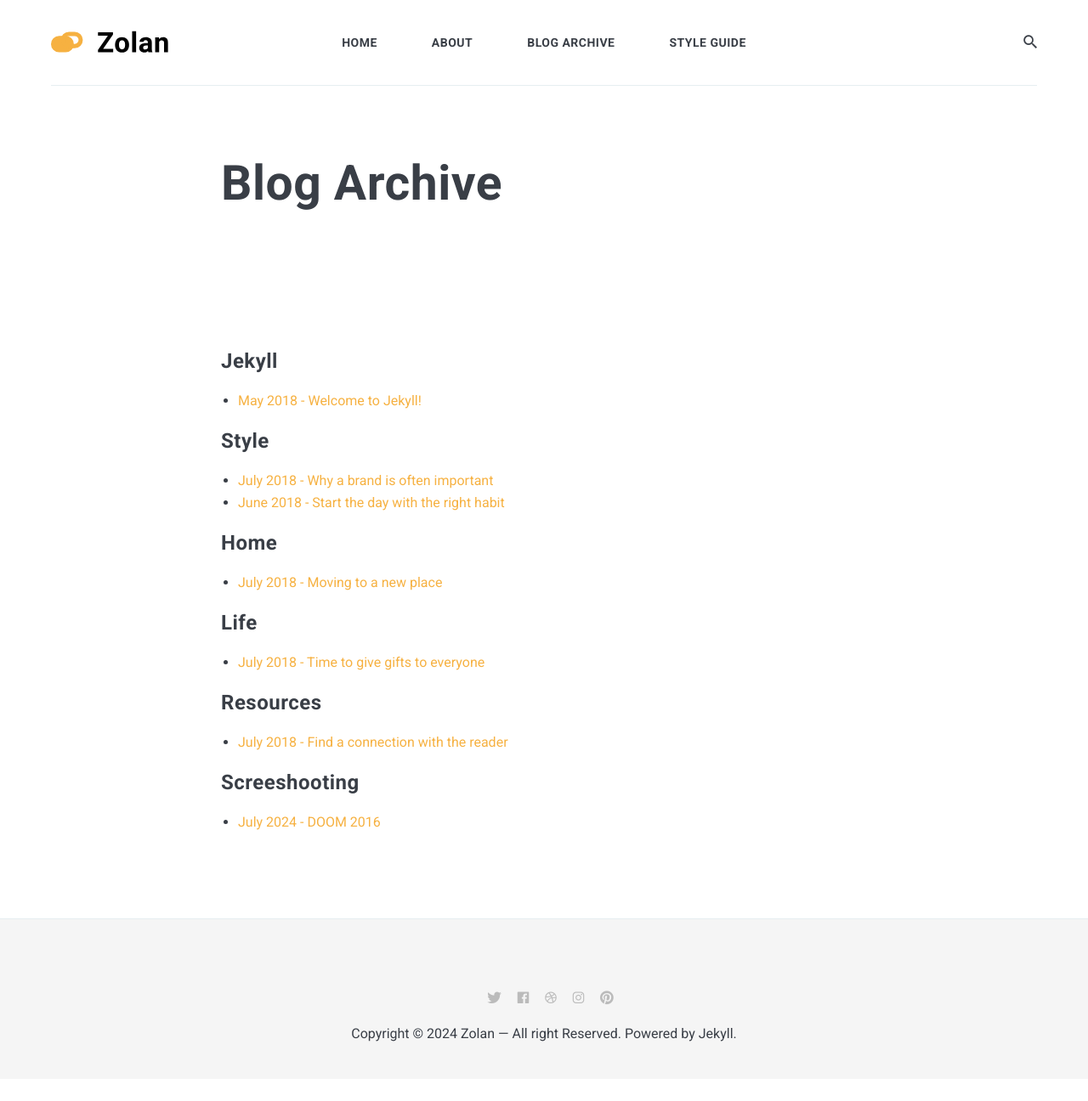
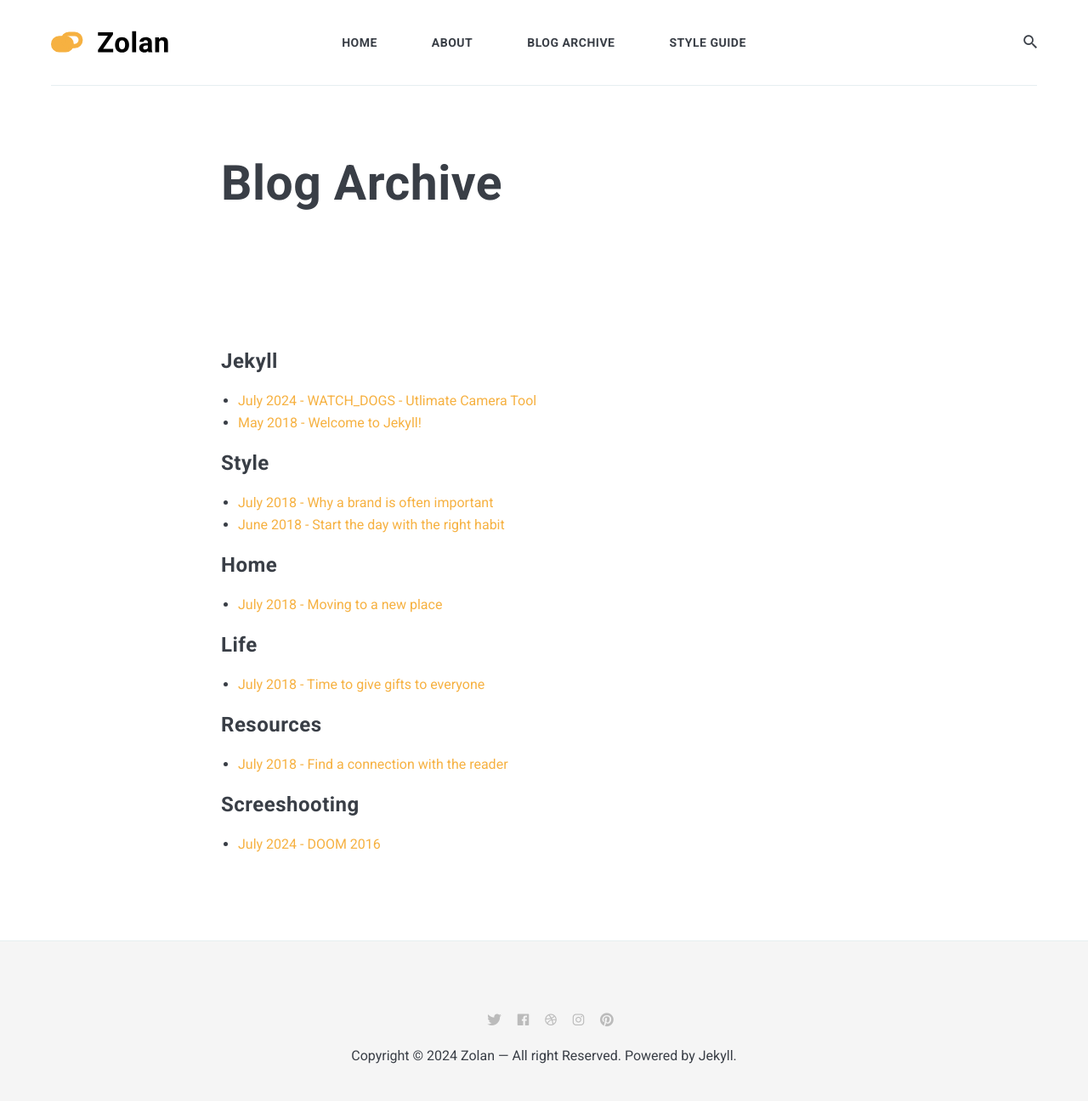
Before and after one commit to AnticOwl/anticowl.github.io, a Jekyll site: the page built from archive.md, in a window 1280 px wide. Shown: the whole page at 85% size. Built offline with Jekyll 4.4.1, drawn with Linux system fonts in a browser that asks for light colours; nearby versions of some CDN libraries; before the commit the page ends 1270 px from its top, so only the background shows below that.

Commit message:
Update 2024-07-20-WATCH_DOGS.md

```diff
--- a/_posts/2024-07-20-WATCH_DOGS.md
+++ b/_posts/2024-07-20-WATCH_DOGS.md
@@ -1,3 +1,11 @@
+---
+layout: post
+title:  "WATCH_DOGS - Utlimate Camera Tool"
+date:   2024-07-20 18:05:55 +0300
+image:  WD_POST.jpg
+tags:   Jekyll
+---
+
 # WATCH_DOGS - Ultimate Camera Tools
 
 ## REQUIRED
```
